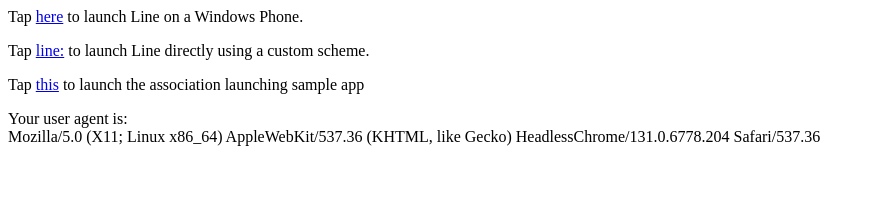
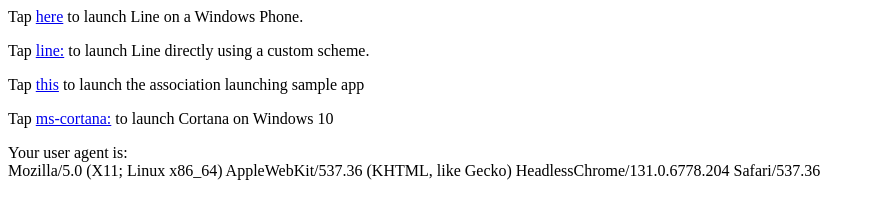
Before and after one commit to arunjeetsingh/TestWebsite, a plain HTML site: page index.html in a window 1280 px wide. Shown: the whole page, without its empty margins (0-875 px from the left). Drawn offline with nearby package versions, Linux system fonts and the light colour scheme.

Commit message:
Add some HTML that should launch Cortana

```diff
--- a/index.html
+++ b/index.html
@@ -8,6 +8,7 @@
         <p>Tap <a href="http://line.me/R/shop/detail/4608">here</a> to launch Line on a Windows Phone.</p>
         <p>Tap <a href="line:">line:</a> to launch Line directly using a custom scheme.</p>
         <p>Tap <a href="alsdkcs:blah?Oh=Yeah">this</a> to launch the association launching sample app</p>
+        <p>Tap <a href="ms-cortana:">ms-cortana:</a> to launch Cortana on Windows 10</p>
     </div>
     <div>Your user agent is: <div id="useragentdiv"></div></div>
     <script>
```
